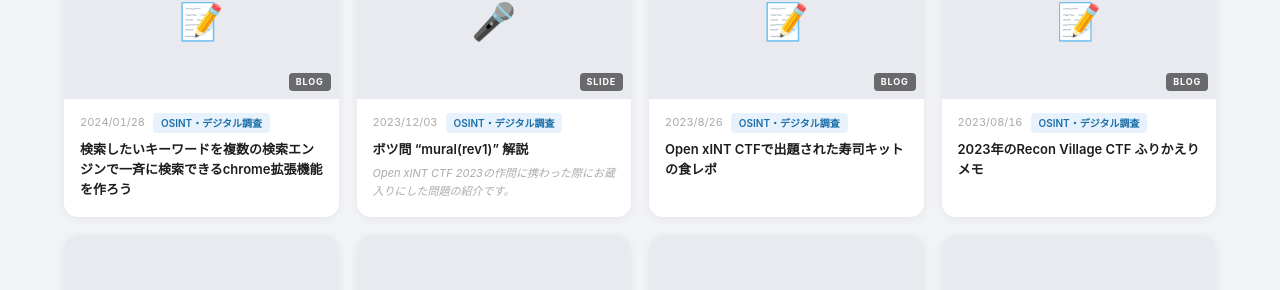
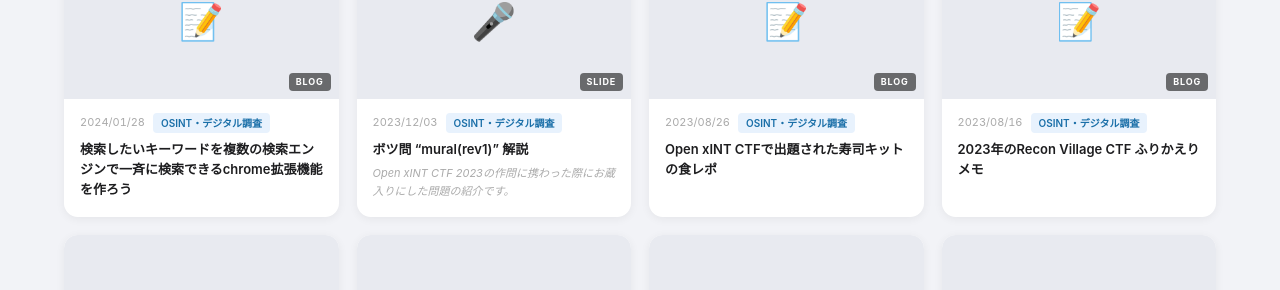
Before and after one commit to meow-noisy/profile, a Jekyll site: the page built from output.md, in a window 1280 px wide and 900 px high, scrolled down 1997 px. Shown: the part 145-435 px from the top of the window. Built offline with Jekyll 4.4.1, drawn with Linux system fonts in a browser that asks for light colours.

Commit message:
新着情報がセクションをまたいだ最新項目を拾わない不具合を修正
index.md の新着情報は output.md のドキュメント順で最初の<li>を
拾うだけだったため、先頭セクション以外に追加した項目が新着に
反映されなかった。全項目の日付を比較して最新のものを選ぶよう変更。
あわせて output.md 内のゼロ埋めされていない日付表記を修正。

```diff
--- a/output.md
+++ b/output.md
@@ -33,7 +33,7 @@
 14. 2024/01/28 [検索したいキーワードを複数の検索エンジンで一斉に検索できるchrome拡張機能を作ろう](https://meow-memow.hatenablog.com/entry/2024/01/28/151724)
 15. 2023/12/03 [ボツ問 "mural(rev1)" 解説](https://speakerdeck.com/meow_noisy/botuwen-mural-rev1-jie-shuo)
     - Open xINT CTF 2023の作問に携わった際にお蔵入りにした問題の紹介です。
-16. 2023/8/26 [Open xINT CTFで出題された寿司キットの食レポ](https://meow-memow.hatenablog.com/entry/2023/08/26/110942)
+16. 2023/08/26 [Open xINT CTFで出題された寿司キットの食レポ](https://meow-memow.hatenablog.com/entry/2023/08/26/110942)
 17. 2023/08/16 [2023年のRecon Village CTF ふりかえりメモ](https://meow-memow.hatenablog.com/entry/2023/08/16/183327)
 18. 2023/03/12 [2月学んだこと紹介](https://speakerdeck.com/meow_noisy/2yue-xue-ndakotoshao-jie)
     - Twaybackの紹介
```
Also changed, not shown: index.md (+1 -1 lines).
